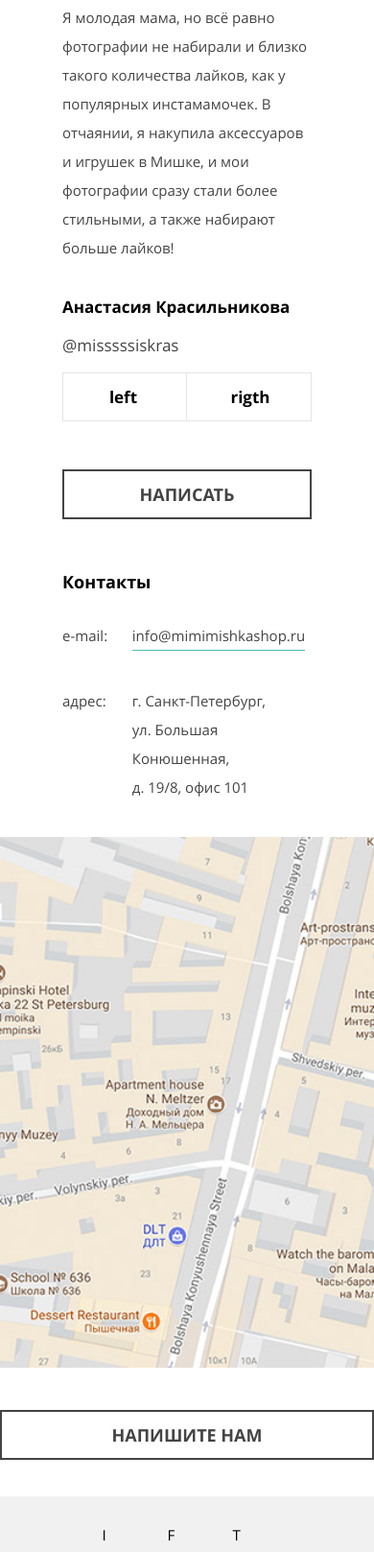
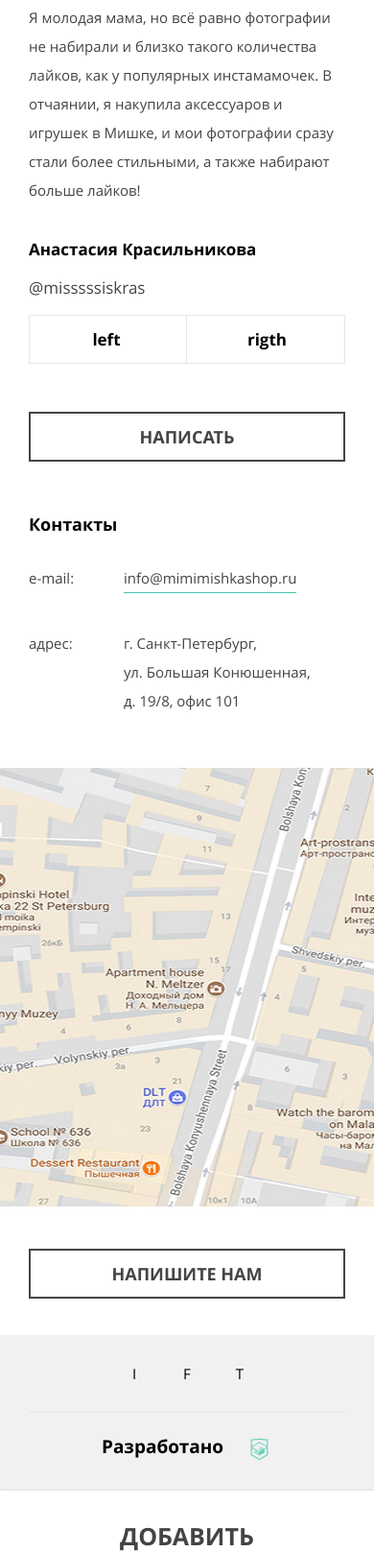
Before and after one commit to RealRather/635997-mishka, a website: page source/index.html in a window 390 px wide. Shown: the part 2744-4361 px from the top of the page at 96% size. Drawn offline with nearby package versions, Linux system fonts and the light colour scheme; files that its build step writes are made by us from their sources.

Commit message:
Добавляет резиновую сетку index.html(mobile)

```diff
--- a/source/index.html
+++ b/source/index.html
@@ -199,11 +199,11 @@
                                 ул. Большая Конюшенная,<br> д. 19/8, офис 101</td>
                         </tr>
                     </table>
+                    <a class="button contacts__write" href="mailto:info@mimimishkashop.ru">Напишите нам</a>
                 </div>
                 <div class="contacts__map">
                     <img src="img/map-mobile@1x.jpg" width="322" height="457" alt="Карта">
                 </div>
-                <a class="button contacts__write" href="mailto:info@mimimishkashop.ru">Напишите нам</a>
             </section>
         </main>
 
--- a/source/sass/blocks/contacts.scss
+++ b/source/sass/blocks/contacts.scss
@@ -11,9 +11,12 @@
 .contacts-wrapper {
   @include mobile-container;
   margin: 0 auto;
+  position: relative;
   display: flex;
   flex-direction: column;
   box-sizing: border-box;
+  width: 100%;
+  min-height: 860px;
 }
 
 .contacts__title {
@@ -50,7 +53,7 @@
   margin-bottom: 37px;
   display: flex;
   align-items: center;
-  width: 72%;
+  width: 70%;
 }
 
 .contacts__mail {
@@ -64,13 +67,18 @@
 .contacts__map {
   @include reset-list;
   margin-bottom: 38px;
+  position: absolute;
+  bottom: 90px;
 
   img {
     width: 100%;
+    height: 457px;
   }
+  width: 100%;
 }
 
 .contacts__write {
+  margin-top: auto;
   margin-bottom: 38px;
 }
 
--- a/source/sass/blocks/modal-basket.scss
+++ b/source/sass/blocks/modal-basket.scss
@@ -2,12 +2,11 @@
 .modal-basket {
   @include reset-list;
   margin: 0 auto;
-  width: 320px;
   min-height: 336px;
 }
 
 .modal-basket__wrapper {
-  @include reset-list;
+  @include mobile-container;
   margin: 0 auto;
   padding-top: 32px;
   padding-bottom: 45px;
@@ -20,7 +19,8 @@
   box-shadow:
     0 0 2px 0 $border-grey,
     0 5px 5px 0 $border-grey;
-  width: 320px;
+  box-sizing: border-box;
+  width: 100%;
   /*временно*/
   margin-bottom: 20px;
 }
--- a/source/sass/blocks/page-footer.scss
+++ b/source/sass/blocks/page-footer.scss
@@ -8,6 +8,7 @@
   display: flex;
   flex-direction: column;
   box-sizing: border-box;
+  width: 100%;
 }
 
 .page-footer__logo {
--- a/source/sass/blocks/reviews.scss
+++ b/source/sass/blocks/reviews.scss
@@ -11,6 +11,7 @@
   display: flex;
   flex-direction: column;
   box-sizing: border-box;
+  width: 100%;
 }
 
 .reviews__title {
@@ -78,7 +79,7 @@
   @include set-font (bold, 17px, 24px);
   @include paint-bg ($white, $black);
   border: 1px solid $border-grey;
-  width: 130px;
+  width: 50%;
 
   &--left {
     padding-left: 37px;
@@ -89,7 +90,6 @@
     padding-right: 37px;
     padding-left: 40px;
     border-left: none;
-    width: 130px;
   }
 }
 
--- a/source/sass/blocks/social.scss
+++ b/source/sass/blocks/social.scss
@@ -9,9 +9,10 @@
   display: flex;
   flex-direction: row;
   flex-wrap: nowrap;
-  justify-content: space-around;
   align-items: center;
+  justify-content: center;
   list-style: none;
+  text-align: center;
   border-bottom: 1px solid $border-grey;
   min-height: 40px;
 }
```
